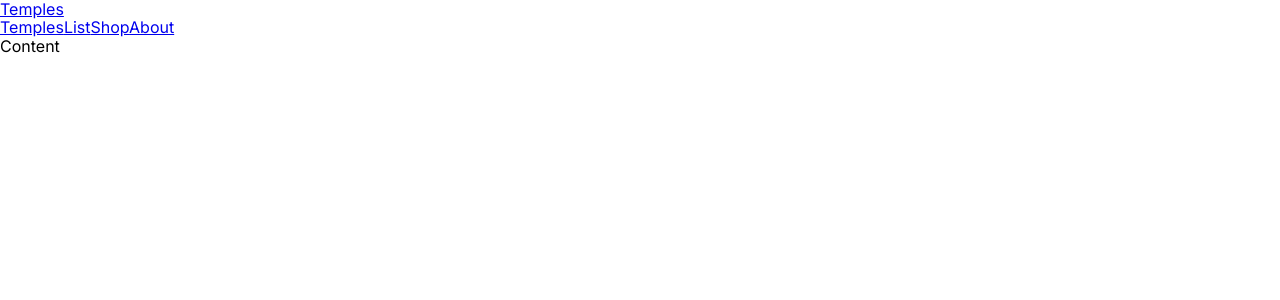
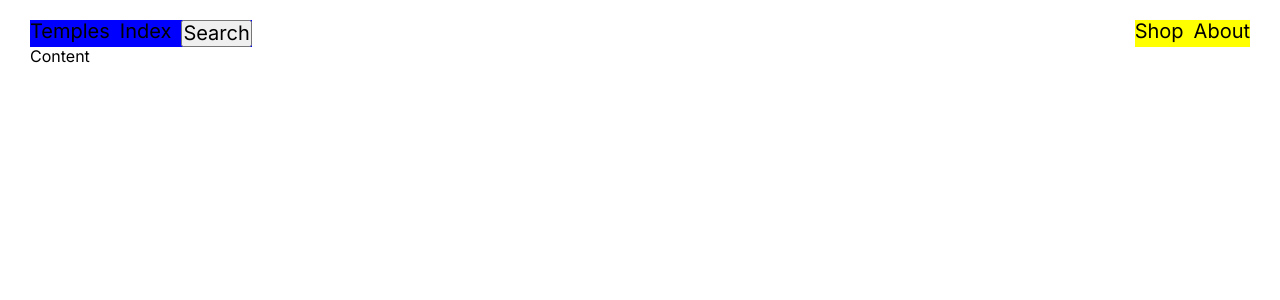
Before and after one commit to pedrobarbeitos/Temples, a Next.js app: page / in a window 1280 px wide. Shown: the top 300 px of the page. Built offline with nearby package versions, Linux system fonts and the light colour scheme.

Commit message:
General navbar configuration and global styles

```diff
--- /dev/null
+++ b/src/app/components/navbar/Navbar.scss
@@ -0,0 +1,22 @@
+.navbar {
+    position: relative;
+    display: flex;
+    justify-content: space-between;
+    font-size: 20px;
+
+}
+
+.navbarLeft {
+    background-color: blue;
+    display: flex;
+    gap: 10px;
+    font-size: inherit;
+
+}
+
+.navbarRight {
+    background-color: yellow;
+    display: flex;
+    gap: 10px;
+    font-size: inherit;
+}
--- a/src/app/components/navbar/Navbar.tsx
+++ b/src/app/components/navbar/Navbar.tsx
@@ -1,43 +1,20 @@
 import Link from 'next/link'
 import React from 'react'
-
-const links = [
-    {
-        id:1,
-        title:'Temples',
-        url: '/',
-    },
-    {
-        id:2,
-        title:'List',
-        url: '/list',
-    },
-    {
-        id:3,
-        title:'Shop',
-        url: '/shop',
-    },
-    {
-        id:4,
-        title:'About',
-        url: '/about',
-    },
-]
-
+import './Navbar.scss'
 
 type Props = {}
 
 function Navbar({}: Props) {
   return (
-    <div>
-        <Link href='/'>Temples</Link>
-        <div>
-            {links.map(link=>(
-                <Link key={link.id} href={link.url}>
-                    {link.title}
-                </Link>
-            ))}
-
+    <div className='navbar'>
+        <div className='navbarLeft'>
+            <Link href='/'>Temples</Link>
+            <Link href='/list'>Index</Link>
+            <button>Search</button>
+        </div>
+        <div className='navbarRight'>
+            <Link href='/shop'>Shop</Link>
+            <Link href='/about'>About</Link>
         </div>
     </div>
   )
--- a/src/styles/globals.sass
+++ /dev/null
@@ -1,2 +0,0 @@
-*, *:before, *:after
-    box-sizing: border-box
--- /dev/null
+++ b/src/styles/globals.scss
@@ -0,0 +1,18 @@
+* {
+    box-sizing: border-box;
+    padding: 0;
+    margin: 0;
+}
+
+html,
+body {
+    max-width: 100vw;
+    background-color: white;
+    color: black;
+    margin: 10px 15px;
+}
+
+a{
+    text-decoration: none;
+    color: inherit;
+}
```
